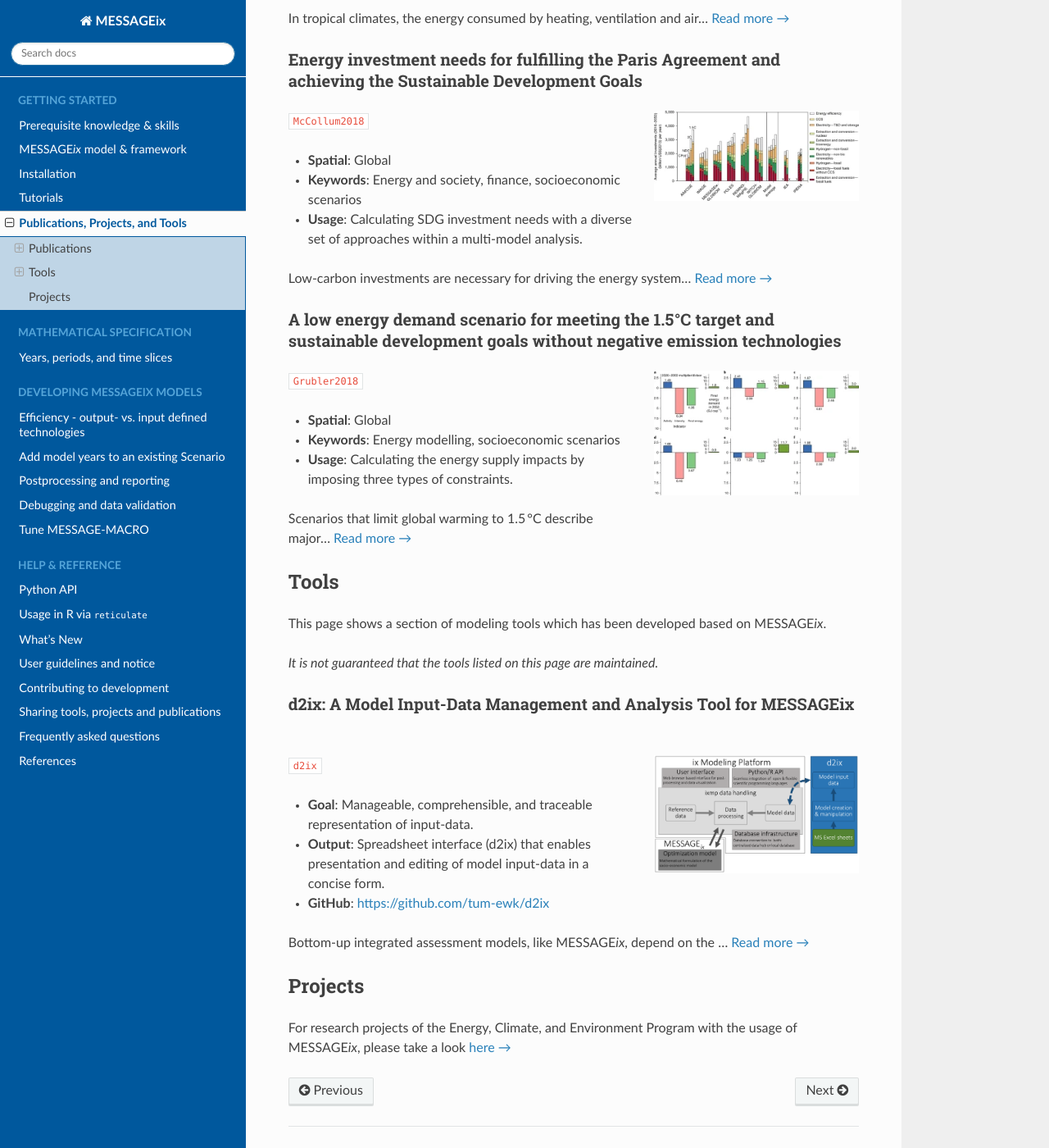
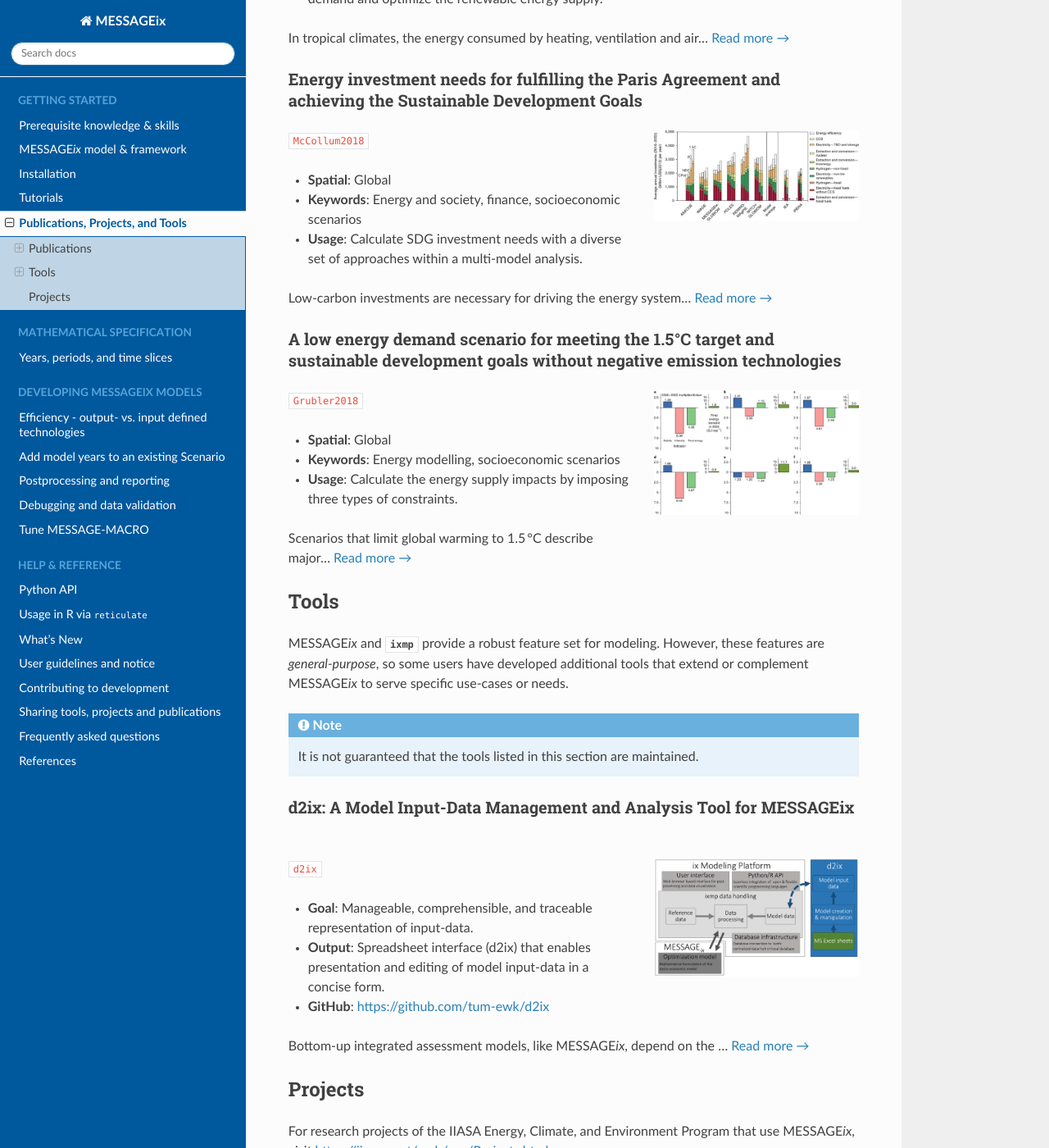
Before and after one commit to iiasa/message_ix, a Sphinx documentation site: the page built from doc/usage.rst, in a window 1280 px wide and 1400 px high, scrolled down 1367 px. Shown: the whole window at 82% size. Built offline with Sphinx 7.4.7 and the Read the Docs theme 2.0.0, drawn with Linux system fonts in a browser that asks for light colours; pages that are not in the unit, such as notebooks, are missing from menus; cross-references to code outside the pages are shown as plain code; some of the changed text lies outside the part shown.

Commit message:
Copyedit doc/usage

```diff
--- a/doc/usage.rst
+++ b/doc/usage.rst
@@ -20,7 +20,7 @@
 Publications
 ============
 
-In the following a section of publication are shown in which |MESSAGEix| is used.
+The following is a selection of academic publications in which |MESSAGEix| was used to carry out energy systems research.
 For each, the spatial scope/resolution, keywords and specific usage of |MESSAGEix| are described.
 
 Climate mitigation scenarios with persistent COVID-19-related energy demand changes
@@ -61,7 +61,7 @@
 
 - **Spatial**: Global
 - **Keywords**: Energy and society, finance, socioeconomic scenarios
-- **Usage**: Calculating SDG investment needs with a diverse set of approaches within a multi-model analysis.
+- **Usage**: Calculate SDG investment needs with a diverse set of approaches within a multi-model analysis.
 
 Low-carbon investments are necessary for driving the energy system… `Read more → <https://www.nature.com/articles/s41560-018-0179-z>`__
 
@@ -75,7 +75,7 @@
 
 - **Spatial**: Global
 - **Keywords**: Energy modelling, socioeconomic scenarios
-- **Usage**: Calculating the energy supply impacts by imposing three types of constraints.
+- **Usage**: Calculate the energy supply impacts by imposing three types of constraints.
 
 Scenarios that limit global warming to 1.5 °C describe major… `Read more → <https://www.nature.com/articles/s41560-018-0172-6>`__
 
@@ -84,9 +84,10 @@
 Tools
 =====
 
-This page shows a section of modeling tools which has been developed based on |MESSAGEix|.
+|MESSAGEix| and :mod:`ixmp` provide a robust feature set for modeling.
+However, these features are *general-purpose*, so some users have developed additional tools that extend or complement |MESSAGEix| to serve specific use-cases or needs.
 
-*It is not guaranteed that the tools listed on this page are maintained.*
+.. note:: It is not guaranteed that the tools listed in this section are maintained.
 
 d2ix: A Model Input-Data Management and Analysis Tool for MESSAGEix
 -------------------------------------------------------------------
@@ -107,4 +108,4 @@
 Projects
 ========
 
-For research projects of the Energy, Climate, and Environment Program with the usage of |MESSAGEix|, please take a look `here → <https://iiasa.ac.at/web/ece/Projects.html>`_
+For research projects of the IIASA Energy, Climate, and Environment Program that use |MESSAGEix|, visit https://iiasa.ac.at/web/ece/Projects.html.
```
